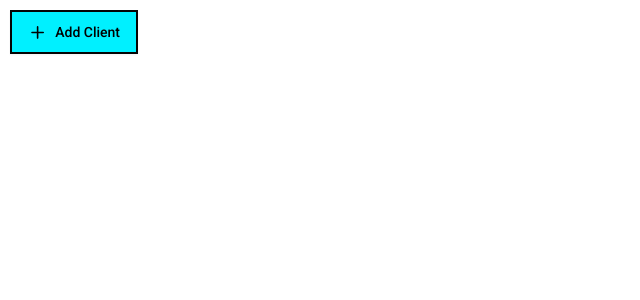
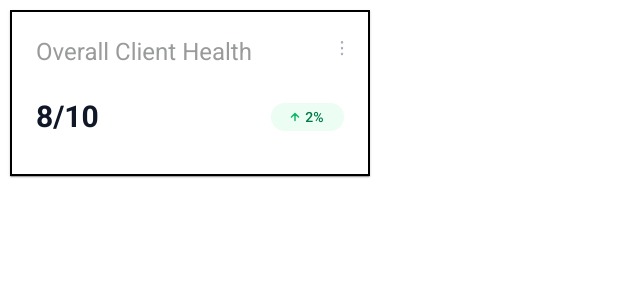
Before and after one commit to loganbreadyMW/next-nest-bootstrap, a Next.js app: page / in a window 1280 px wide. Shown: the top 300 px of the page, without its empty margins (0-640 px from the left). Built offline with nearby package versions, Linux system fonts and the light colour scheme.

Commit message:
feat: added dashboard summary card component

```diff
--- /dev/null
+++ b/src/common/components/atoms/DashboardSummaryCard/DashboardSummaryCard.module.scss
@@ -0,0 +1,73 @@
+// styles
+.card {
+  align-items: flex-start;
+
+  /* Base/White */
+  background: #ffffff;
+
+  /* Base/Black */
+  border: 2px solid #000000;
+  border-radius: 0 !important;
+
+  /* Shadow/sm */
+  box-shadow: 0 1px 3px rgba(16, 24, 40, 10%), 0 1px 2px rgba(16, 24, 40, 6%);
+  gap: 8px;
+  height: 114px;
+  isolation: isolate;
+  padding: 24px;
+  width: 308px;
+}
+
+.card-header-title {
+  /* identical to box height, or 143% */
+
+  /* Gray/500 */
+  color: #999a9b;
+  font-size: 14px;
+  font-style: normal;
+  font-weight: 500;
+  line-height: 20px;
+}
+
+.card-content {
+  align-items: center;
+  display: flex;
+  justify-content: space-between;
+  width: 100%;
+
+  h3 {
+    /* identical to box height, or 127% */
+
+    /* Gray/900 */
+    color: #101828;
+    font-size: 30px;
+    font-style: normal;
+    font-weight: 600;
+    line-height: 38px;
+  }
+
+  p {
+    font-size: 14px;
+    font-style: normal;
+    font-weight: 500;
+  }
+}
+
+.card-content-right {
+  align-items: center;
+
+  /* Error/50 */
+  background: #fef3f2;
+  border-radius: 16px;
+  display: flex;
+  flex-direction: row;
+  gap: 4px;
+  height: 24px;
+  justify-content: center;
+  line-height: 20px;
+  padding: 2px 10px 2px 8px;
+
+  /* identical to box height, or 143% */
+  text-align: center;
+  width: 55px;
+}
--- /dev/null
+++ b/src/common/components/atoms/DashboardSummaryCard/DashboardSummaryCard.tsx
@@ -0,0 +1,51 @@
+import { DashboardArrowDown } from '@atoms/Icons/DashboardArrowDown';
+import { DashboardArrowUp } from '@atoms/Icons/DashboardArrowUp';
+import { MenuDots } from '@atoms/Icons/MenuDots';
+import { Card, CardContent, CardHeader, IconButton } from '@mui/material';
+import styles from './DashboardSummaryCard.module.scss';
+
+interface DashboardSummaryCardProps {
+  cardTitle: string;
+  settingsOnClick?: () => void;
+  cardContentLeft: string;
+  cardContentRight: string;
+  isPositive: boolean;
+}
+
+export const DashboardSummaryCard = ({
+  cardTitle,
+  settingsOnClick,
+  cardContentLeft,
+  cardContentRight,
+  isPositive,
+}: DashboardSummaryCardProps) => {
+  return (
+    <Card className={styles['card']}>
+      <CardHeader
+        sx={{ padding: '0' }}
+        title={cardTitle}
+        titleTypographyProps={{ className: styles['card-header-title'] }}
+        action={
+          <IconButton aria-label='settings' onClick={settingsOnClick}>
+            <MenuDots />
+          </IconButton>
+        }
+      />
+      <CardContent sx={{ padding: '0' }}>
+        <div className={styles['card-content']}>
+          <h3>{cardContentLeft}</h3>
+          <div
+            className={styles['card-content-right']}
+            style={{
+              backgroundColor: isPositive ? '#ECFDF3' : '#FEF3F2',
+              color: isPositive ? '#027A48' : '#B42318',
+            }}
+          >
+            {isPositive ? <DashboardArrowUp /> : <DashboardArrowDown />}
+            <p>{cardContentRight}</p>
+          </div>
+        </div>
+      </CardContent>
+    </Card>
+  );
+};
--- /dev/null
+++ b/src/common/components/atoms/DashboardSummaryCard/index.ts
@@ -0,0 +1 @@
+export { DashboardSummaryCard } from './DashboardSummaryCard';
--- /dev/null
+++ b/src/common/components/atoms/Icons/DashboardArrowDown.tsx
@@ -0,0 +1,11 @@
+export const DashboardArrowDown = () => (
+  <svg width='12' height='12' viewBox='0 0 12 12' fill='none' xmlns='http://www.w3.org/2000/svg'>
+    <path
+      d='M6 2.5V9.5M6 9.5L9.5 6M6 9.5L2.5 6'
+      stroke='#F04438'
+      strokeWidth='1.5'
+      strokeLinecap='round'
+      strokeLinejoin='round'
+    />
+  </svg>
+);
--- /dev/null
+++ b/src/common/components/atoms/Icons/DashboardArrowUp.tsx
@@ -0,0 +1,11 @@
+export const DashboardArrowUp = () => (
+  <svg width='12' height='12' viewBox='0 0 12 12' fill='none' xmlns='http://www.w3.org/2000/svg'>
+    <path
+      d='M6 9.5V2.5M6 2.5L2.5 6M6 2.5L9.5 6'
+      stroke='#12B76A'
+      strokeWidth='1.5'
+      strokeLinecap='round'
+      strokeLinejoin='round'
+    />
+  </svg>
+);
--- /dev/null
+++ b/src/common/components/atoms/Icons/MenuDots.tsx
@@ -0,0 +1,27 @@
+export const MenuDots = () => {
+  return (
+    <svg width='4' height='16' viewBox='0 0 4 16' fill='none' xmlns='http://www.w3.org/2000/svg'>
+      <path
+        d='M1.99984 8.83331C2.46007 8.83331 2.83317 8.46022 2.83317 7.99998C2.83317 7.53974 2.46007 7.16665 1.99984 7.16665C1.5396 7.16665 1.1665 7.53974 1.1665 7.99998C1.1665 8.46022 1.5396 8.83331 1.99984 8.83331Z'
+        stroke='#98A2B3'
+        stroke-Width='1.66667'
+        strokeLinecap='round'
+        strokeLinejoin='round'
+      />
+      <path
+        d='M1.99984 2.99998C2.46007 2.99998 2.83317 2.62688 2.83317 2.16665C2.83317 1.70641 2.46007 1.33331 1.99984 1.33331C1.5396 1.33331 1.1665 1.70641 1.1665 2.16665C1.1665 2.62688 1.5396 2.99998 1.99984 2.99998Z'
+        stroke='#98A2B3'
+        stroke-Width='1.66667'
+        strokeLinecap='round'
+        strokeLinejoin='round'
+      />
+      <path
+        d='M1.99984 14.6666C2.46007 14.6666 2.83317 14.2935 2.83317 13.8333C2.83317 13.3731 2.46007 13 1.99984 13C1.5396 13 1.1665 13.3731 1.1665 13.8333C1.1665 14.2935 1.5396 14.6666 1.99984 14.6666Z'
+        stroke='#98A2B3'
+        stroke-Width='1.66667'
+        strokeLinecap='round'
+        strokeLinejoin='round'
+      />
+    </svg>
+  );
+};
--- a/src/pages/index.tsx
+++ b/src/pages/index.tsx
@@ -1,21 +1,16 @@
-import { Button } from '@atoms/Button';
-import styles from '@atoms/Button/Button.module.scss';
-import { PlusIcon } from '@atoms/Icons/PlusIcon';
+import { DashboardSummaryCard } from '@atoms/DashboardSummaryCard';
 import type { NextPage } from 'next';
 
 const Home: NextPage = () => {
   return (
     <>
       <div style={{ height: '100vh', width: '100vw', padding: '10px' }}>
-        <Button
-          color='secondary'
-          variant='filter'
-          className={styles['button__filter']}
-          onClick={() => alert('Clicked')}
-        >
-          <PlusIcon />
-          Add Client
-        </Button>
+        <DashboardSummaryCard
+          cardTitle='Overall Client Health'
+          cardContentLeft='8/10'
+          cardContentRight='2%'
+          isPositive={true}
+        />
       </div>
     </>
   );
```
Also changed, not shown: src/common/components/atoms/Icons/plus.svg (deleted), 1 other file (tests, documents, lock files or other folders).
